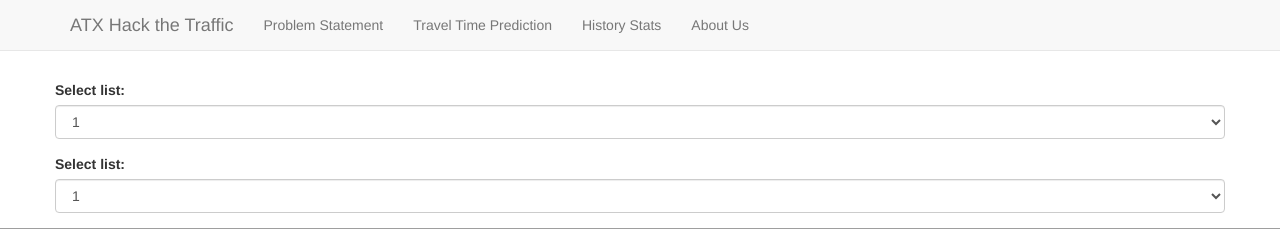
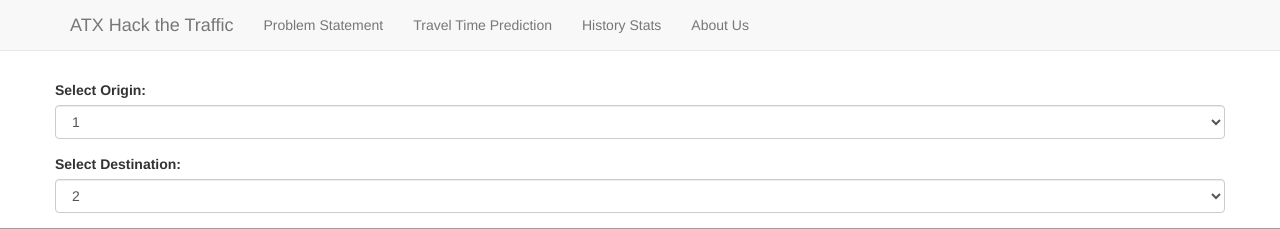
Before and after one commit to gges5110/ATXHackTheTraffic, a Flask app: page /travelTimePrediction in a window 1280 px wide. Shown: the top 229 px of the page. Run offline with Flask 2, Linux system fonts and the light colour scheme; some libraries are stand-ins or nearby versions; grey boxes are pictures that could not be loaded.

Commit message:
dropdown complete create to go

```diff
--- a/templates/travelTimePrediction.html
+++ b/templates/travelTimePrediction.html
@@ -21,8 +21,8 @@
 <div class='container'>
   <div class="row">
     <div class="form-group">
-      <label for="origin">Select list:</label>
-        <select class="form-control" name="origin" onchange="my_func(this)">
+      <label for="origin">Select Origin:</label>
+        <select class="form-control" name="origin" onchange="origin_chg(this)">
         <option value='1'>1</option>
         <option value='2'>2</option>
         <option value='3'>3</option>
@@ -32,9 +32,9 @@
   </div>
   <div class='row'>
     <div class="form-group">
-      <label for="destination">Select list:</label>
-      <select class="form-control" name="destination" >
-        <option value='1'>1</option>
+      <label for="destination">Select Destination:</label>
+      <select class="form-control" name="destination" onchange="dest_chg(this)">
+        <option value='1' disabled>1</option>
         <option value='2'>2</option>
         <option value='3'>3</option>
         <option value='4'>4</option>
@@ -46,13 +46,20 @@
 var $origin = $("select[name='origin']");
 var $destination = $("select[name='destination']");
 console.log("outside");
-function my_func(selectObj) {
+function origin_chg(selectObj_o) {
     $destination.find('option').prop("disabled", false);
-    var selectedItem = selectObj.value;
+    var selectedItem = selectObj_o.value;
     if (selectedItem) {
         $destination.find('option[value="' + selectedItem + '"]').prop("disabled", true);
-    }
-};
+    };
+  }
+function dest_chg(selectObj_d) {
+    $origin.find('option').prop("disabled", false);
+    var selectedItem = selectObj_d.value;
+    if (selectedItem) {
+        $origin.find('option[value="' + selectedItem + '"]').prop("disabled", true);
+    };
+  };
 </script>
 
 <div id="map"></div>
```
